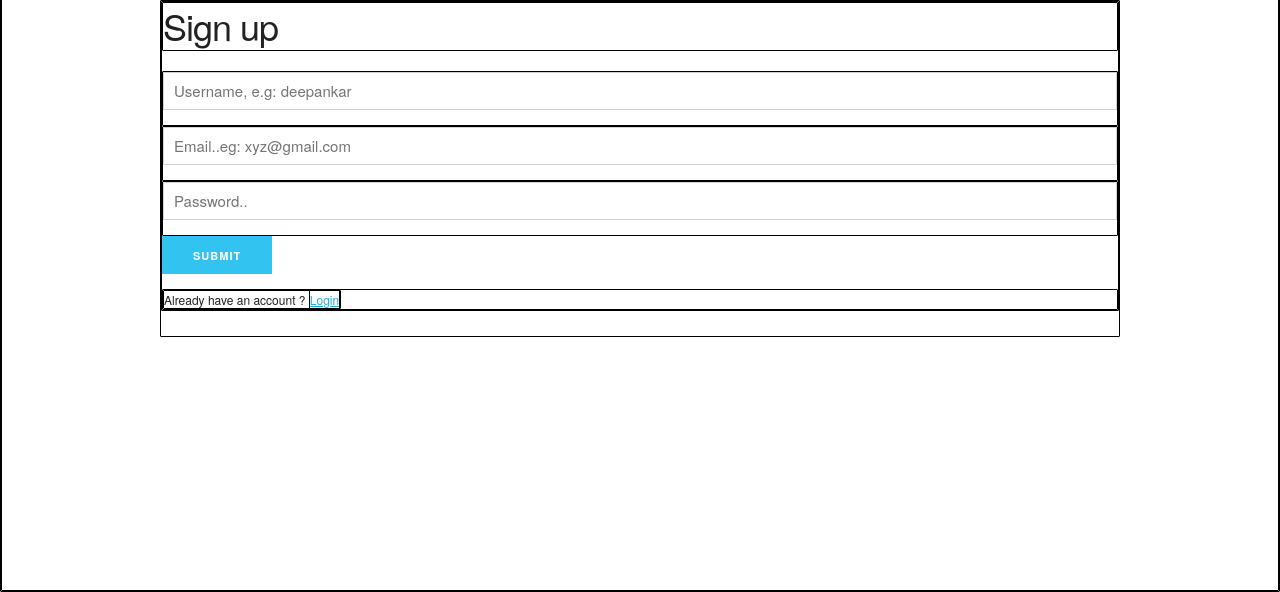
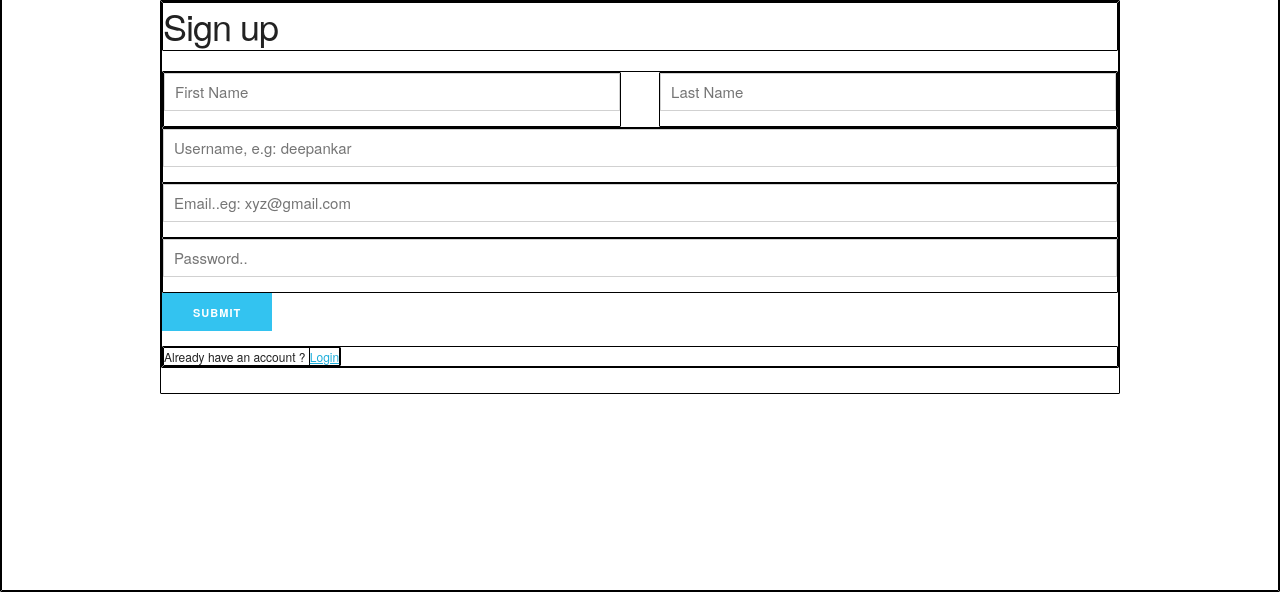
Before and after one commit to dbajpeyi/referralApp, a Django app: page /referral/signup in a window 1280 px wide. Shown: the part 208-800 px from the top of the page. Run offline with Django 3.2, Linux system fonts and the light colour scheme; some libraries are stand-ins or nearby versions.

Commit message:
moar fields

```diff
--- a/project/templates/referral/signup.html
+++ b/project/templates/referral/signup.html
@@ -3,16 +3,23 @@ i<!DOCTYPE html>
     {% include 'base/base.html' %}
     <body>
       <div class="container">
-
         <form>
             <h3>Sign up</h3>
-            <div class="row twelve columns">
+            <div class="row">
+                <div class="six columns">
+                  <input class="u-full-width" type="text" placeholder="First Name" >
+                </div>
+                <div class="six columns">
+                  <input class="u-full-width" type="text" placeholder="Last Name">
+                </div>
+            </div>
+            <div class="twelve columns">
               <input class="u-full-width" type="text" placeholder="Username, e.g: deepankar" id="uName">
             </div>
-            <div class="row twelve columns">
+            <div class="twelve columns">
               <input class="u-full-width" type="email" placeholder="Email..eg: xyz@gmail.com" id="passwd">
             </div>
-            <div class="row twelve columns">
+            <div class="twelve columns">
               <input class="u-full-width" type="password" placeholder="Password.." id="passwd">
             </div>
           <input class="button-primary" type="submit" value="Submit">
@@ -21,6 +28,5 @@ i<!DOCTYPE html>
           </div>
         </form>
       </div>
-
     </body>
 </html>
```
